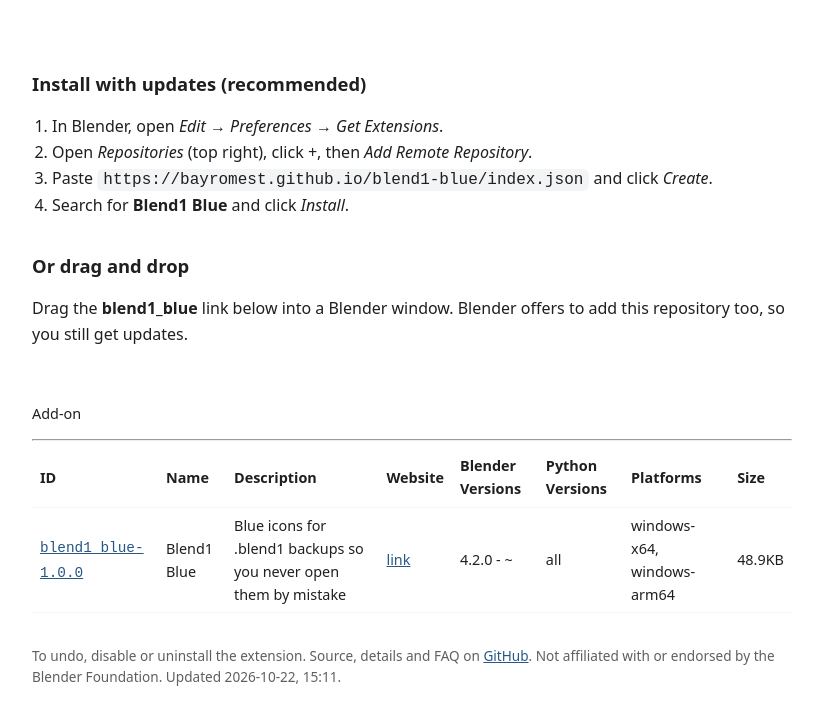
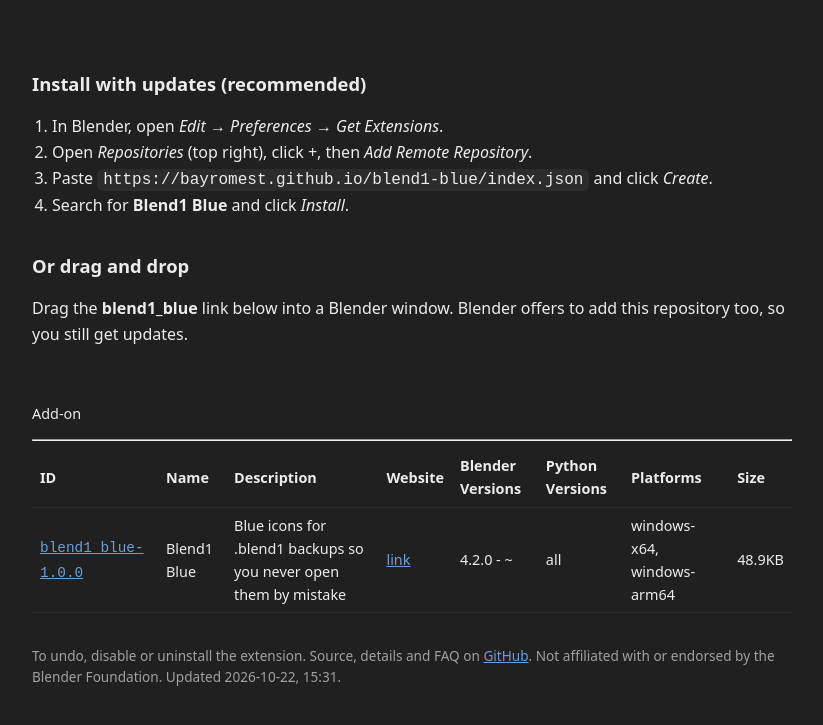
Before and after one commit to bayromest/blend1-blue, a plain HTML site: page docs/index.html in a window 1280 px wide. Shown: the part 491-1216 px from the top of the page, without its empty margins (228-1051 px from the left). Drawn offline with Linux system fonts and the light colour scheme.

Commit message:
style: page background matches the #202020 preview image

```diff
--- a/docs/index.html
+++ b/docs/index.html
@@ -5,10 +5,8 @@
   <meta name="viewport" content="width=device-width, initial-scale=1">
   <title>Blend1 Blue</title>
   <style>
-    :root { --bg: #ffffff; --fg: #1f1f1f; --muted: #5f5f5f; --card: #f3f4f6; --accent: #265787; }
-    @media (prefers-color-scheme: dark) {
-      :root { --bg: #1e1e20; --fg: #ececec; --muted: #a0a0a5; --card: #2a2a2e; --accent: #6d9fd6; }
-    }
+    /* Same #202020 as the preview image, so it blends into the page. */
+    :root { color-scheme: dark; --bg: #202020; --fg: #ececec; --muted: #a0a0a0; --card: #2c2c2c; --accent: #6d9fd6; }
     body { margin: 0; background: var(--bg); color: var(--fg); font: 16px/1.6 system-ui, "Segoe UI", sans-serif; }
     main { max-width: 760px; margin: 0 auto; padding: 48px 16px; }
     h1 { margin: 0 0 4px; font-size: 2rem; }
@@ -73,7 +71,7 @@
   <footer>
     <p>To undo, disable or uninstall the extension. Source, details and FAQ on
       <a href="https://github.com/bayromest/blend1-blue">GitHub</a>.
-      Not affiliated with or endorsed by the Blender Foundation. Updated 2026-10-22, 15:11.</p>
+      Not affiliated with or endorsed by the Blender Foundation. Updated 2026-10-22, 15:31.</p>
   </footer>
 </main>
 </body>
```
Also changed, not shown: tools/repo_template.html (+2 -4 lines).
